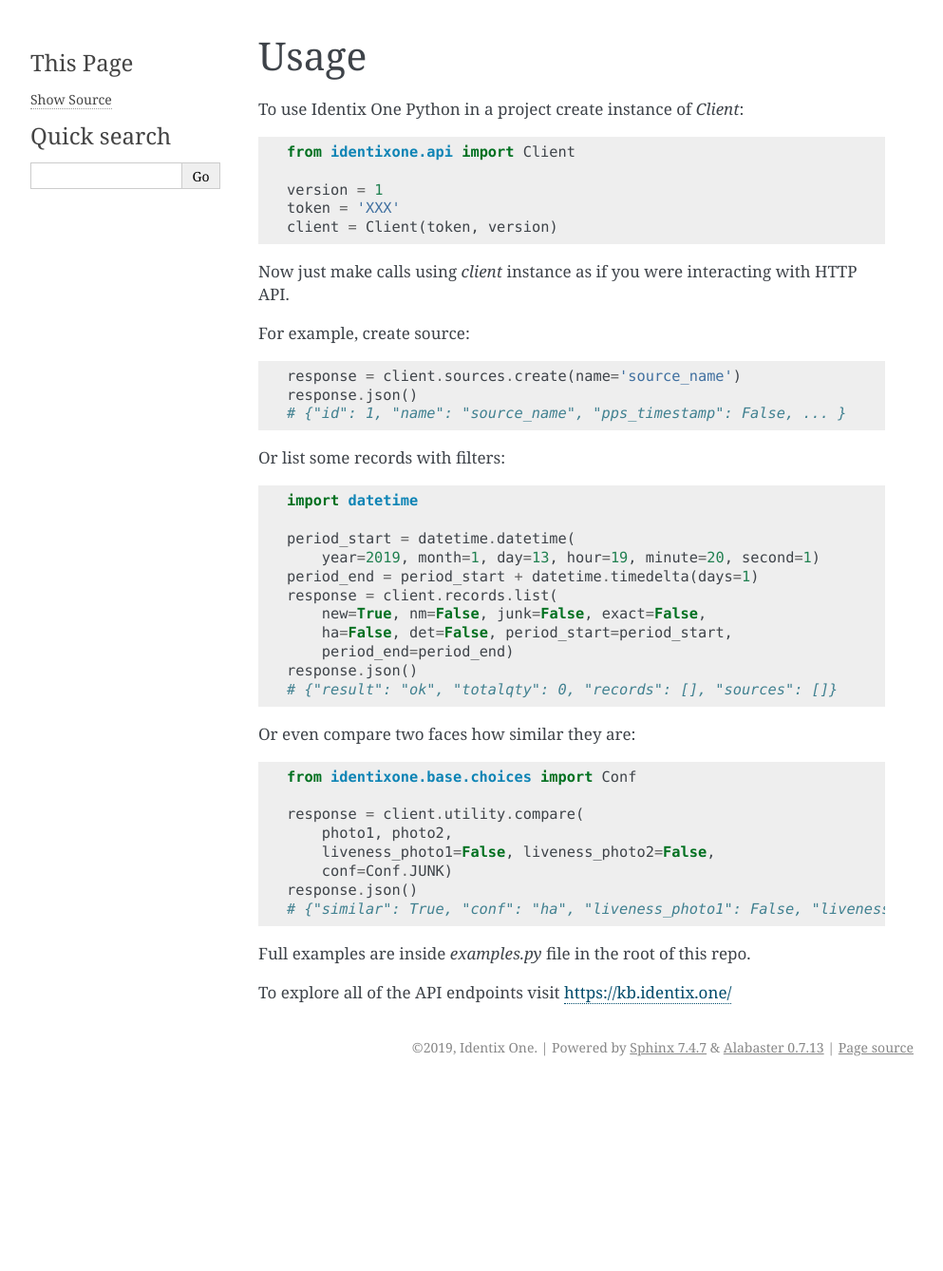
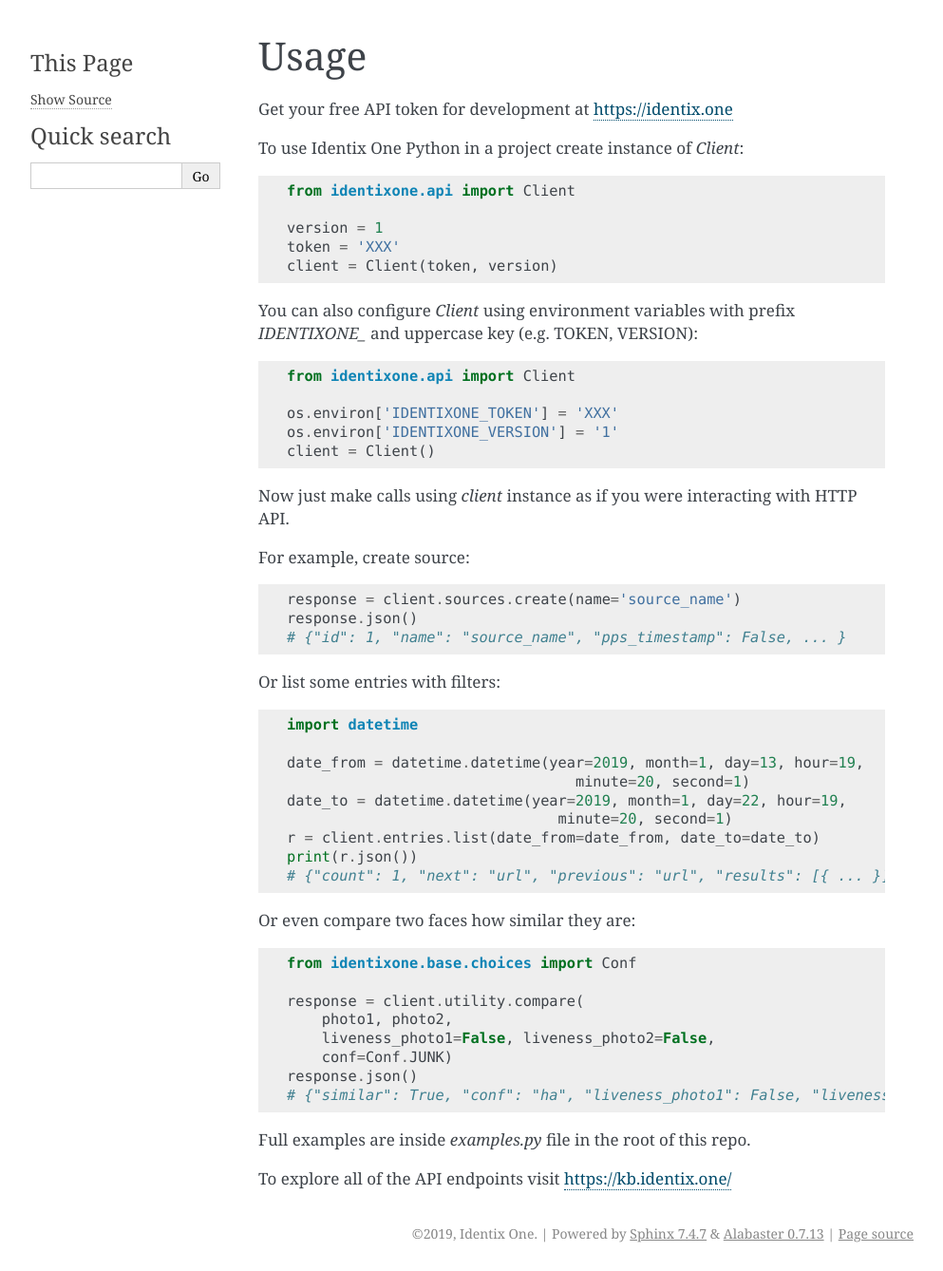
Before and after one commit to identixone/identixone-python, a Sphinx documentation site: the page built from docs/usage.rst, in a window 1280 px wide. Shown: the whole page at 95% size, without its empty margins (148-1141 px from the left). Built offline with Sphinx 7.4.7, drawn with Linux system fonts in a browser that asks for light colours; before the commit the page ends 1142 px from its top, so only the background shows below that.

Commit message:
update to docs: removed records as it's deprecated + fixed env example

```diff
--- a/docs/usage.rst
+++ b/docs/usage.rst
@@ -1,16 +1,28 @@
 =====
 Usage
 =====
+
+Get your free API token for development at https://identix.one
 
 To use Identix One Python in a project create instance of `Client`:
 
 .. code:: python
 
-   from identixone.api import Client
+    from identixone.api import Client
 
-   version = 1
-   token = 'XXX'
-   client = Client(token, version)
+    version = 1
+    token = 'XXX'
+    client = Client(token, version)
+
+You can also configure `Client` using environment variables with prefix `IDENTIXONE_` and uppercase key (e.g. TOKEN, VERSION):
+
+.. code:: python
+
+    from identixone.api import Client
+
+    os.environ['IDENTIXONE_TOKEN'] = 'XXX'
+    os.environ['IDENTIXONE_VERSION'] = '1'
+    client = Client()
 
 Now just make calls using `client` instance as if you were interacting with HTTP API.
 
@@ -23,21 +35,19 @@
    response.json()
    # {"id": 1, "name": "source_name", "pps_timestamp": False, ... }
 
-Or list some records with filters:
+Or list some entries with filters:
 
 .. code:: python
 
     import datetime
 
-    period_start = datetime.datetime(
-        year=2019, month=1, day=13, hour=19, minute=20, second=1)
-    period_end = period_start + datetime.timedelta(days=1)
-    response = client.records.list(
-        new=True, nm=False, junk=False, exact=False,
-        ha=False, det=False, period_start=period_start,
-        period_end=period_end)
-    response.json()
-    # {"result": "ok", "totalqty": 0, "records": [], "sources": []}
+    date_from = datetime.datetime(year=2019, month=1, day=13, hour=19,
+                                     minute=20, second=1)
+    date_to = datetime.datetime(year=2019, month=1, day=22, hour=19,
+                                   minute=20, second=1)
+    r = client.entries.list(date_from=date_from, date_to=date_to)
+    print(r.json())
+    # {"count": 1, "next": "url", "previous": "url", "results": [{ ... }]}
 
 Or even compare two faces how similar they are:
 
```
Also changed, not shown: README.rst (+9 -11 lines).
